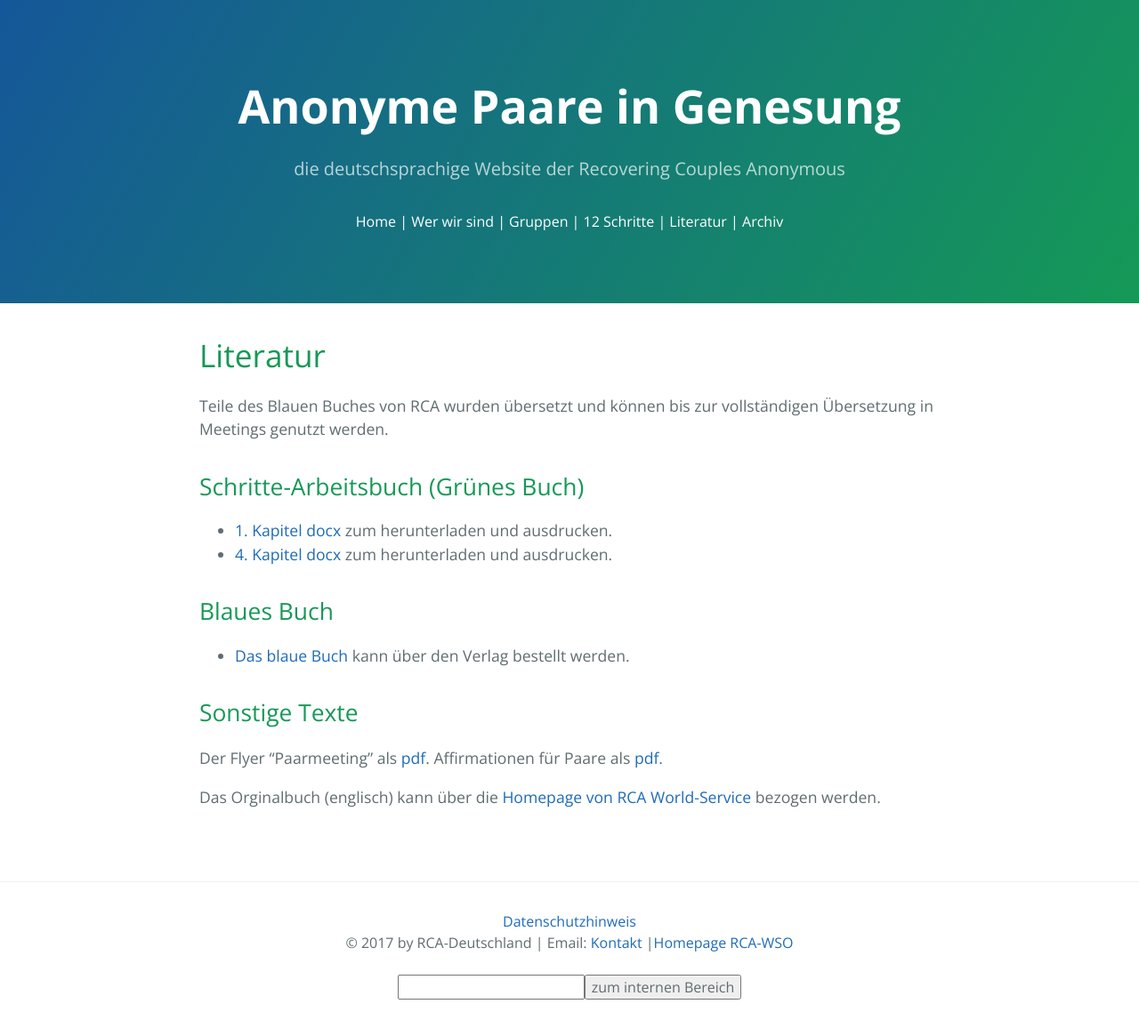
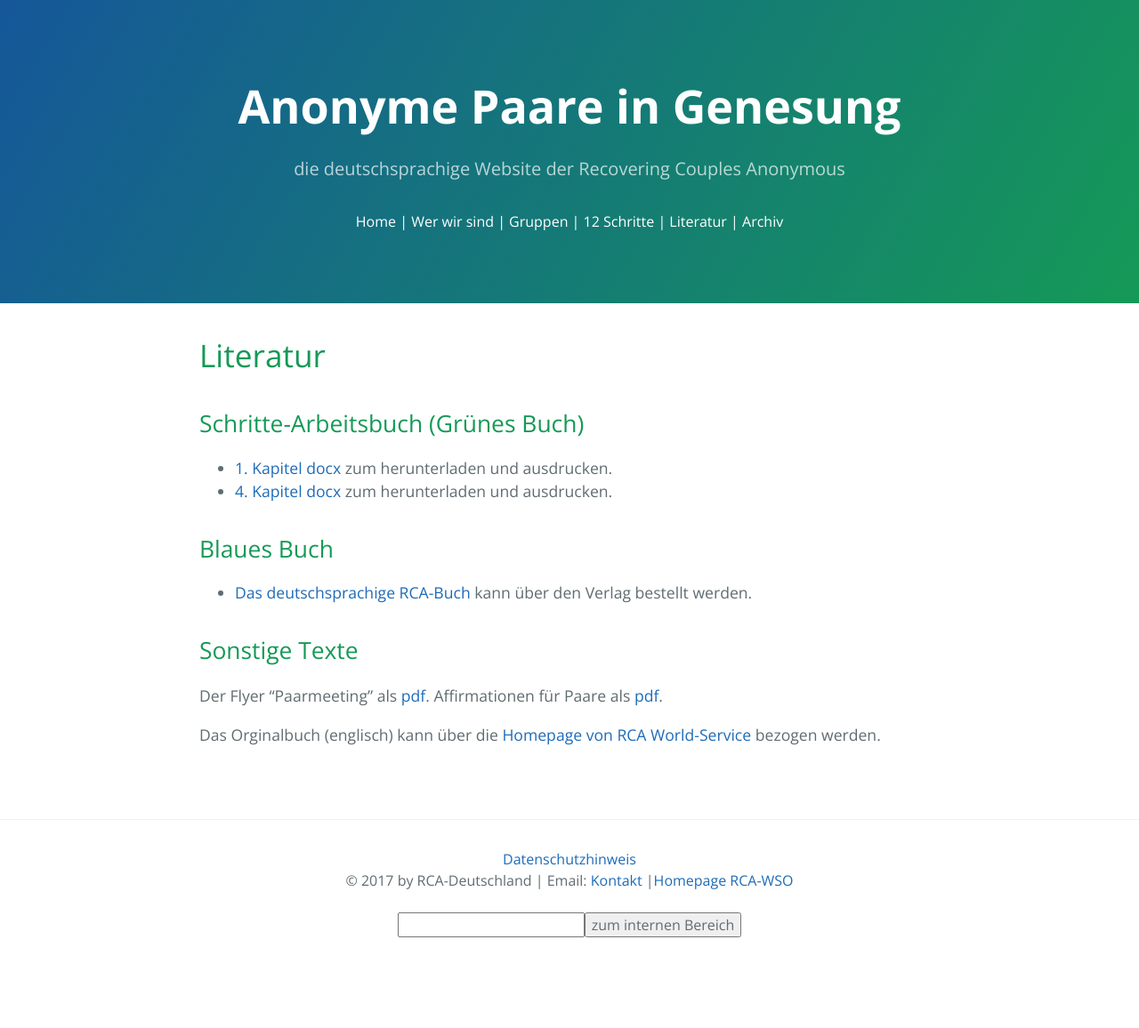
Before and after one commit to rcadeutschland/rcadeutschland.github.io, a Jekyll site: the page built from Literatur.MD, in a window 1280 px wide. Shown: the whole page at 89% size. Built offline with Jekyll 4.4.1, drawn with Linux system fonts in a browser that asks for light colours; nearby versions of some CDN libraries; after the commit the page ends 1086 px from its top, so only the background shows below that.

Commit message:
Update Literatur.MD

```diff
--- a/Literatur.MD
+++ b/Literatur.MD
@@ -3,9 +3,6 @@
 title: RCA Literatur
 ---
 # Literatur
-
-Teile des Blauen Buches von RCA wurden übersetzt und können bis zur
-vollständigen Übersetzung in Meetings genutzt werden.
 
 ## Schritte-Arbeitsbuch (Grünes Buch)
 
@@ -14,7 +11,7 @@
 
 ## Blaues Buch
 
-* [Das blaue Buch](
+* [Das deutschsprachige RCA-Buch](
 https://tredition.de/autoren/recovering-couples-anonymous-rca-25560/anonyme-paare-in-genesung-paperback-109018/) kann über den Verlag bestellt werden.
 
 ## Sonstige Texte
```
